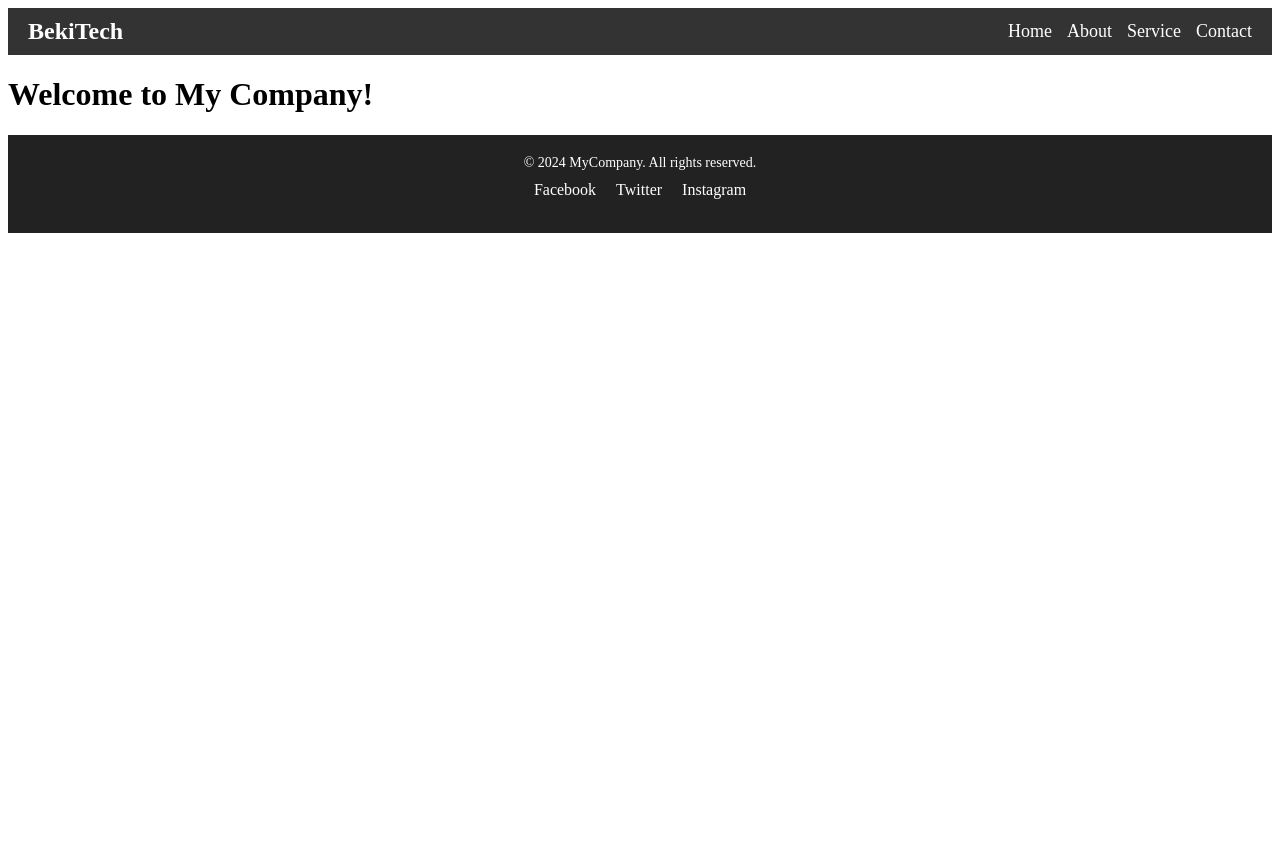
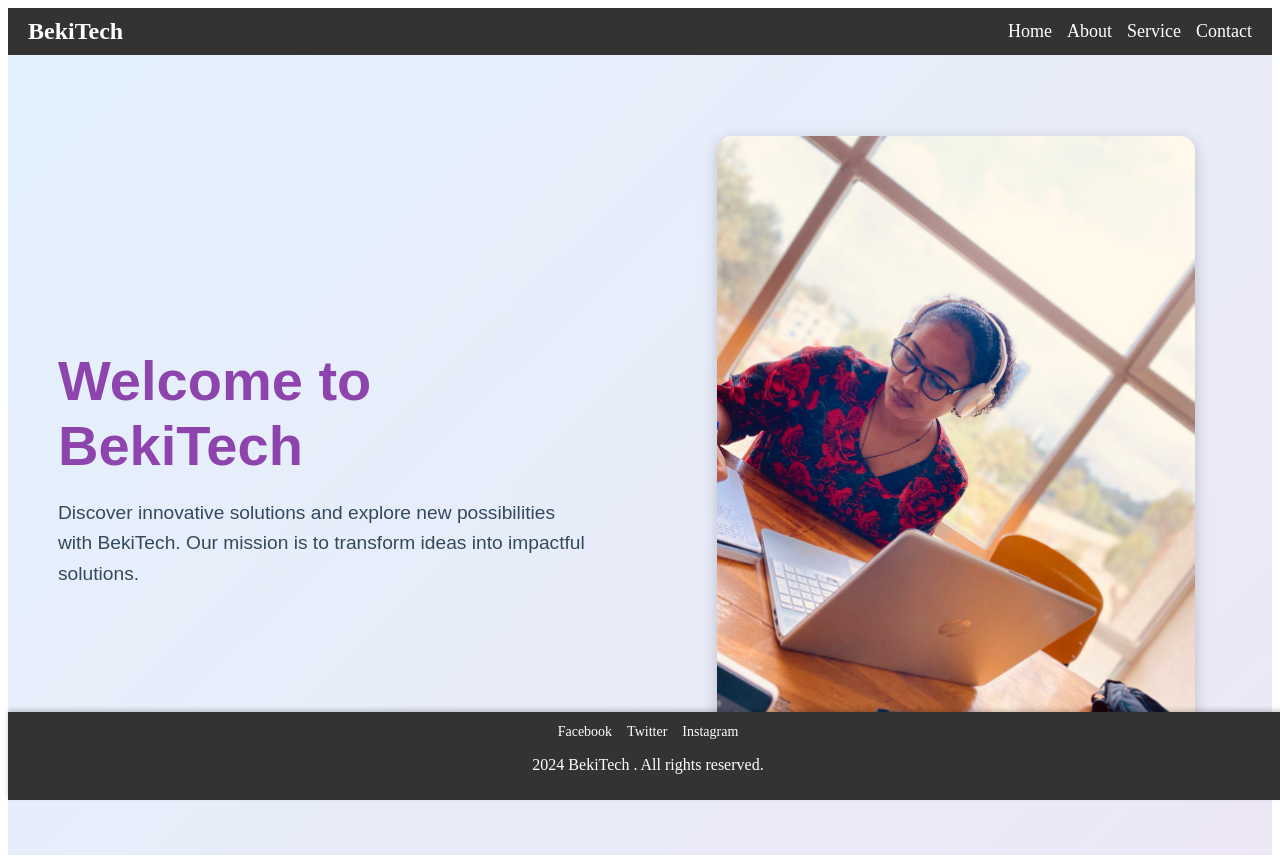
Before and after one commit to Bereketgebeyaw/Bereket-Gebeyaw, a React (Vite) app: page / in a window 1280 px wide. Before the commit the page ends 800 px from the top, so only its background shows below. Built offline with nearby package versions, Linux system fonts and the light colour scheme.

Commit message:
workng with home page

```diff
--- a/index.html
+++ b/index.html
@@ -6,7 +6,7 @@
     <title>Beki Tech</title>
   </head>
   <body>
-    <div id="root"></div>  <!-- This is where the React app will be rendered -->
-    <script type="module" src="/src/main.jsx"></script>  <!-- Entry point of the app -->
+    <div id="root"></div>
+    <script type="module" src="/src/main.jsx"></script>
   </body>
 </html>
--- a/src/App.jsx
+++ b/src/App.jsx
@@ -13,7 +13,7 @@ function App() {
         <Navbar />  {/* Display the Navbar */}
         <Routes>  {/* Define the Routes */}
           <Route path="/" element={<Home />} />  {/* Define route for Home */}
-          <Route path="/about" element={<About />} />  {/* Define route for About */}
+          <Route path="/About" element={<About />} />  {/* Define route for About */}
           <Route path="/contact" element={<Contact />} />  {/* Define route for Contact */}
         </Routes>
         <Footer />  {/* Display the Footer */}
--- a/src/components/Footer.jsx
+++ b/src/components/Footer.jsx
@@ -4,12 +4,13 @@ import "../styles/Footer.css";  // Importing the CSS file from the 'styles' dire
 function Footer() {
     return (
         <footer>
-            <p>&copy; 2024 MyCompany. All rights reserved.</p>
+
             <ul>
                 <li><a href="#">Facebook</a></li>
                 <li><a href="#">Twitter</a></li>
                 <li><a href="#">Instagram</a></li>
             </ul>
+            <p> {new Date().getFullYear()} BekiTech . All rights reserved.</p>
         </footer>
     );
 }
--- a/src/pages/Home.jsx
+++ b/src/pages/Home.jsx
@@ -1,7 +1,24 @@
 import React from "react";
+import "../styles/Home.css";
+import homeImage from"../assets/home.jpg"
+
 
 function Home() {
-  return <h1>Welcome to My Company!</h1>;
+    return (
+        <div className="home-container">
+            <section className="hero-section">
+                <h1>Welcome to BekiTech</h1>
+                <p>
+                    Discover innovative solutions and explore new possibilities with BekiTech.
+                    Our mission is to transform ideas into impactful solutions.
+                </p>
+            </section>
+            <section className="image-section">
+                <img src={homeImage} alt="BekiTech Showcase" className="showcase-image" />
+            </section>
+        </div>
+
+    );
 }
 
 export default Home;
--- a/src/styles/Footer.css
+++ b/src/styles/Footer.css
@@ -1,42 +1,38 @@
-/* Footer.css */
+/* Footer styles */
 footer {
-    background-color: #222;  /* Dark background color */
-    color: white;  /* White text */
-    padding: 20px 0;  /* Padding on top and bottom */
-    text-align: center;  /* Center align text */
-    font-size: 14px;  /* Font size */
-    position: relative;  /* To position child elements */
-    bottom: 0;  /* Keep the footer at the bottom */
-    width: 100%;  /* Ensure it spans the whole width */
-}
-
-footer p {
-    margin: 0;  /* Remove any default margin */
+    position: fixed;
+    bottom: 0;
+    width: 100%;
+    background-color: #333; /* Dark background color */
+    color: white; /* Text color */
+    text-align: center;
+    padding: 10px 0;
+    box-shadow: 0 -2px 5px rgba(0, 0, 0, 0.2);
 }
 
 footer ul {
-    list-style: none;  /* Remove bullet points from list */
+    list-style: none;
     padding: 0;
-    display: flex;  /* Align list items horizontally */
-    justify-content: center;  /* Center the list items */
-    gap: 20px;  /* Space between the items */
-    margin-top: 10px;  /* Some margin from the paragraph */
+    margin: 0;
+    display: flex;
+    justify-content: center;
+    gap: 15px; /* Space between links */
 }
 
 footer ul li {
-    display: inline;  /* Ensure the list items are inline */
+    display: inline;
 }
 
 footer ul li a {
-    text-decoration: none;  /* Remove the underline from links */
-    color: white;  /* White text color */
-    font-size: 16px;  /* Font size for the links */
-    transition: color 0.3s ease;  /* Smooth color transition */
+    color: white;
+    text-decoration: none;
+    font-size: 14px;
 }
 
 footer ul li a:hover {
-    color: #00aced;  /* Change color on hover */
+    text-decoration: underline;
 }
+
 
 @media (max-width: 768px) {
     footer ul {
--- /dev/null
+++ b/src/styles/Home.css
@@ -0,0 +1,70 @@
+
+.home-container {
+    display: flex;
+    justify-content: space-between;
+    align-items: center;
+    height: 100vh;
+    margin: 0;
+    padding: 0;
+    background: linear-gradient(135deg, #e3f2fd, #ede7f6); /* Fancy background gradient */
+    font-family: Arial, sans-serif;
+}
+
+
+.hero-section {
+    flex: 1;
+    padding: 50px;
+    text-align: left;
+    color: #2c3e50;
+}
+
+.hero-section h1 {
+    font-size: 3.5em;
+    margin-bottom: 20px;
+    color: #8e44ad;
+}
+
+.hero-section p {
+    font-size: 1.2em;
+    line-height: 1.6;
+    color: #34495e;
+}
+
+/* Image Section - Image on the Right */
+.image-section {
+    flex: 1; /* Occupies 50% of the space */
+    display: flex;
+    justify-content: center;
+    align-items: center;
+    padding: 50px;
+}
+
+.showcase-image {
+    max-width: 90%;
+    max-height: 90%;
+    border-radius: 15px; /* Rounded corners for a modern look */
+    box-shadow: 0 4px 15px rgba(0, 0, 0, 0.2); /* Fancy shadow for depth */
+    object-fit: cover; /* Ensures the image retains its aspect ratio */
+}
+
+/* Responsive Design for Smaller Screens */
+@media (max-width: 768px) {
+    .home-container {
+        flex-direction: column; /* Stack items vertically */
+        height: auto;
+    }
+
+    .hero-section,
+    .image-section {
+        flex: unset;
+        padding: 20px;
+    }
+
+    .hero-section {
+        text-align: center;
+    }
+
+    .showcase-image {
+        max-width: 100%;
+    }
+}
```
Also changed, not shown: src/assets/home.jpg (added).
